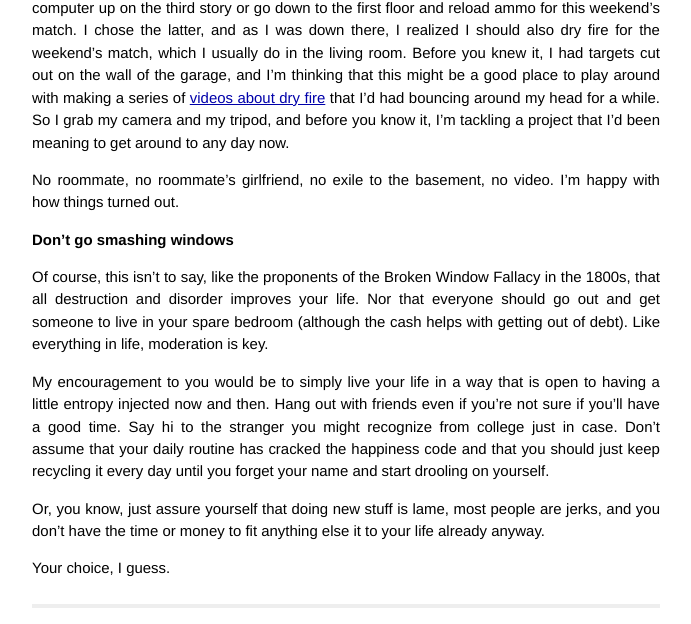
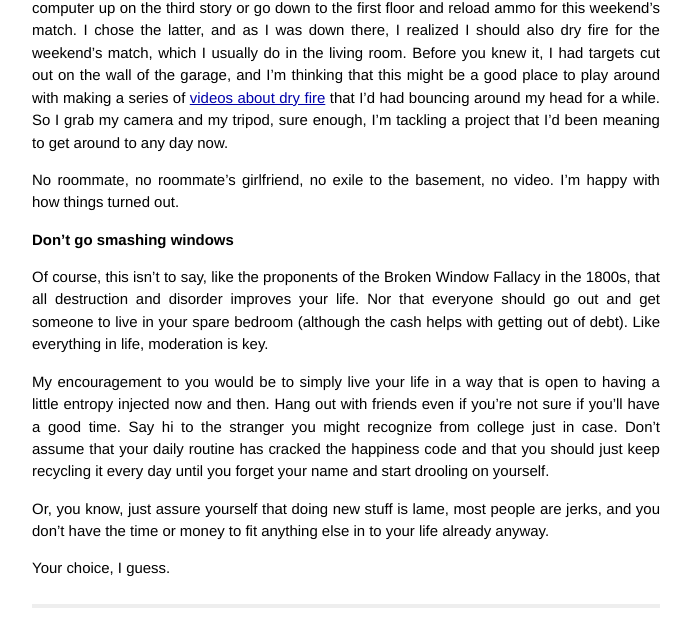
Before and after one commit to bsberry/bsberry.github.io, a Jekyll site: the page built from _posts/2014-04-29-better-living-through-entropy.md, in a window 1280 px wide. Shown: the part 987-1611 px from the top of the page, without its empty margins (294-985 px from the left). Built offline with Jekyll 4.4.1, drawn with Linux system fonts in a browser that asks for light colours; Markdown is read by kramdown in place of the engine named in the settings.

Commit message:
Update 2014-04-29-better-living-through-entropy.md

```diff
--- a/_posts/2014-04-29-better-living-through-entropy.md
+++ b/_posts/2014-04-29-better-living-through-entropy.md
@@ -16,7 +16,7 @@ The biggest source of entropy in my life recently (that sounds like a backhanded
 
 For example, for at least a year, the automatic ice maker hasn't produced ice in my fridge. I can coax it to eject one batch at a time, but it's really pretty inconvenient and doesn't scale at all. Maybe it's cheap to fix; I haven't really looked. But I've been content with my broke-down ice maker because it's mine, dammit, and this is what fiscally responsible adulthood is like. My roommate finally said *screw that* and just bought some ice cube trays, which now get heavy use. I would never in a million years have let myself buy ice cube trays like some kind of poor college student because *that's not who I am*, but the benefit of having someone else inject some entropy in to your life is that it doesn't give a shit about your self-image.
 
-An even bigger example from just yesterday is that my roommate had his girlfriend over and they were watching TV on the second floor of the house. So I could either waste time on my computer up on the third story or go down to the first floor and reload ammo for this weekend's match. I chose the latter, and as I was down there, I realized I should also dry fire for the weekend's match, which I usually do in the living room. Before you knew it, I had targets cut out on the wall of the garage, and I'm thinking that this might be a good place to play around with making a series of [videos about dry fire](https://www.youtube.com/watch?v=Vj9tjZTZt3A) that I'd had bouncing around my head for a while. So I grab my camera and my tripod, and before you know it, I'm tackling a project that I'd been meaning to get around to any day now.
+An even bigger example from just yesterday is that my roommate had his girlfriend over and they were watching TV on the second floor of the house. So I could either waste time on my computer up on the third story or go down to the first floor and reload ammo for this weekend's match. I chose the latter, and as I was down there, I realized I should also dry fire for the weekend's match, which I usually do in the living room. Before you knew it, I had targets cut out on the wall of the garage, and I'm thinking that this might be a good place to play around with making a series of [videos about dry fire](https://www.youtube.com/watch?v=Vj9tjZTZt3A) that I'd had bouncing around my head for a while. So I grab my camera and my tripod, sure enough, I'm tackling a project that I'd been meaning to get around to any day now.
 
 No roommate, no roommate's girlfriend, no exile to the basement, no video. I'm happy with how things turned out.
 
@@ -26,6 +26,6 @@ Of course, this isn't to say, like the proponents of the Broken Window Fallacy i
 
 My encouragement to you would be to simply live your life in a way that is open to having a little entropy injected now and then. Hang out with friends even if you're not sure if you'll have a good time. Say hi to the stranger you might recognize from college just in case. Don't assume that your daily routine has cracked the happiness code and that you should just keep recycling it every day until you forget your name and start drooling on yourself.
 
-Or, you know, just assure yourself that doing new stuff is lame, most people are jerks, and you don't have the time or money to fit anything else it to your life already anyway.
+Or, you know, just assure yourself that doing new stuff is lame, most people are jerks, and you don't have the time or money to fit anything else in to your life already anyway.
 
 Your choice, I guess.
```
